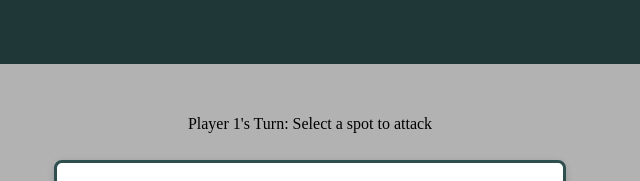
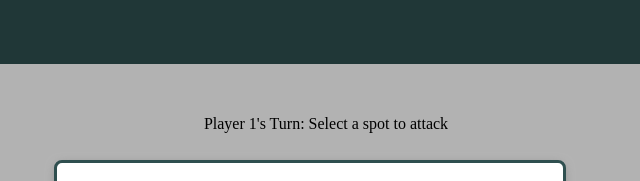
Before and after one commit to Julia-1439/battleship, a website built with webpack: page src/template.html in a window 1280 px wide. Shown: the top 181 px of the page, 330-970 px from the left. Built offline with nearby package versions, Linux system fonts and the light colour scheme.

Commit message:
feat: center status display

```diff
--- a/src/style.css
+++ b/src/style.css
@@ -154,6 +154,8 @@ nav ul {
   flex: none;
   width: 100%;
   text-align: center;
+  position: relative;
+  left: calc(var(--cell-size) / 2);
 }
 
 #status-display {
```
